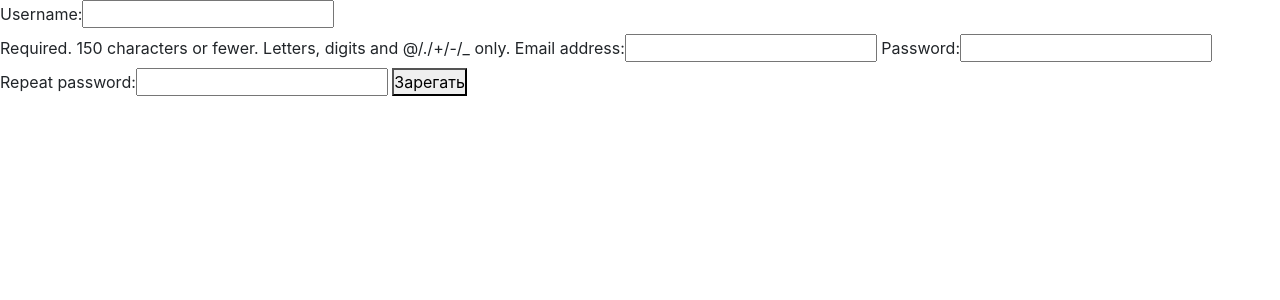
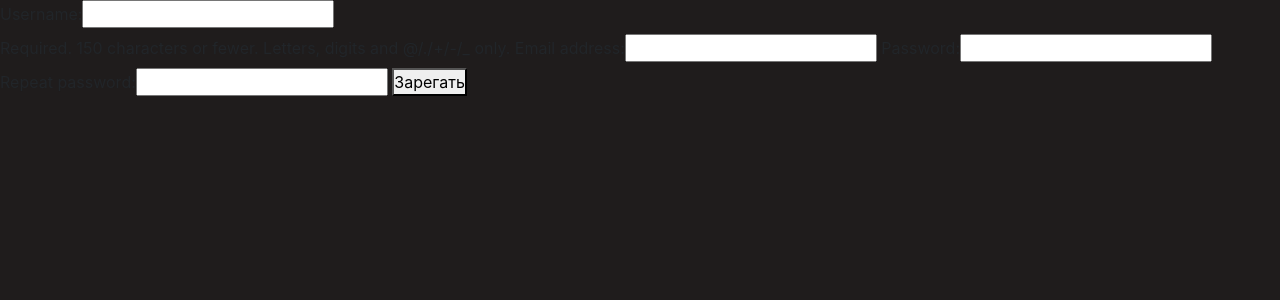
Before and after one commit to Avaaren/shiba-site, a Django app: page /account/signup/ in a window 1280 px wide. Shown: the top 300 px of the page. Run offline with Django 3.2, Linux system fonts and the light colour scheme; some libraries are stand-ins or nearby versions.

Commit message:
Fixed height bug

```diff
--- a/static/pictures/css/pictures.css
+++ b/static/pictures/css/pictures.css
@@ -8,9 +8,12 @@
     background-color: rgb(31, 28, 28);
 
 }
-.wrapper {
+body{
+    background-color: rgb(31, 28, 28);
+}
+/* .wrapper {
     height:100vh;
-}
+} */
 .view-count{
     position: absolute;
     color: #f6eded;
```
